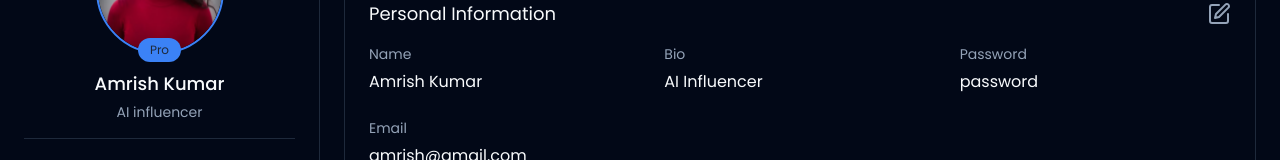
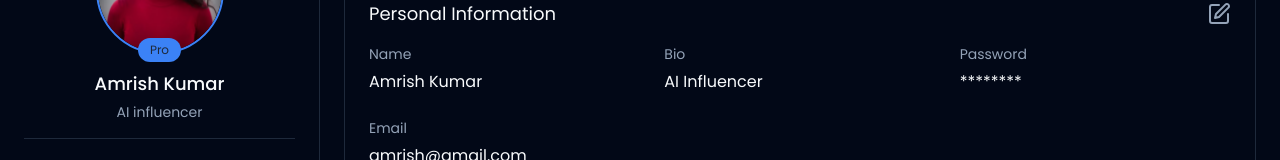
Before and after one commit to Shinchan3102/genoshi, a Next.js app: page /profile/settings in a window 1280 px wide. Shown: the part 188-348 px from the top of the page. Built offline with nearby package versions, Linux system fonts and the light colour scheme.

Commit message:
updated code

```diff
--- a/src/app/profile/settings/PersonalDetails.tsx
+++ b/src/app/profile/settings/PersonalDetails.tsx
@@ -10,6 +10,11 @@ const PersonalDetails = () => {
     const [isEdit, setIsEdit] = useState<boolean>(false);
 
     const [personalData, setPersonalData] = useState(userPersonalDetail);
+
+    const handleChange = (name: string, value: string) => {
+        console.log(name, value)
+        setPersonalData((prev) => prev.map((item) => item.name === name ? { ...item, value: value } : item));
+    }
     return (
         <div className='flex flex-col gap-4'>
             <div className='flex items-center gap-4 justify-between'>
@@ -33,6 +38,7 @@ const PersonalDetails = () => {
                             key={item.name}
                             name={item.name}
                             type={item.type}
+                            handleChange={handleChange}
                             value={item.value}
                             isEdit={isEdit}
                         />
--- a/src/components/inputs/UserInput.tsx
+++ b/src/components/inputs/UserInput.tsx
@@ -5,9 +5,10 @@ interface Props {
     value: string,
     type: string
     isEdit: boolean
+    handleChange: (name: string, value: string) => void
 }
 
-const UserInput = ({ name, value, type, isEdit }: Props) => {
+const UserInput = ({ name, value, type, isEdit, handleChange }: Props) => {
     return (
         <div className='flex flex-col gap-1.5'>
             <label htmlFor={name} className='text-muted-foreground text-sm'>
@@ -16,7 +17,7 @@ const UserInput = ({ name, value, type, isEdit }: Props) => {
             {
                 !isEdit ?
                     <div className=''>
-                        {value}
+                        {name === 'Password' ? '*'.repeat(value.length) : value}
                     </div>
                     :
                     <input
@@ -24,6 +25,7 @@ const UserInput = ({ name, value, type, isEdit }: Props) => {
                         value={value}
                         id={name}
                         name={name}
+                        onChange={(e) => handleChange(e.target.name, e.target.value)}
                         className='outline-none bg-transparent border px-2.5 rounded py-1.5'
                     />
             }
```
